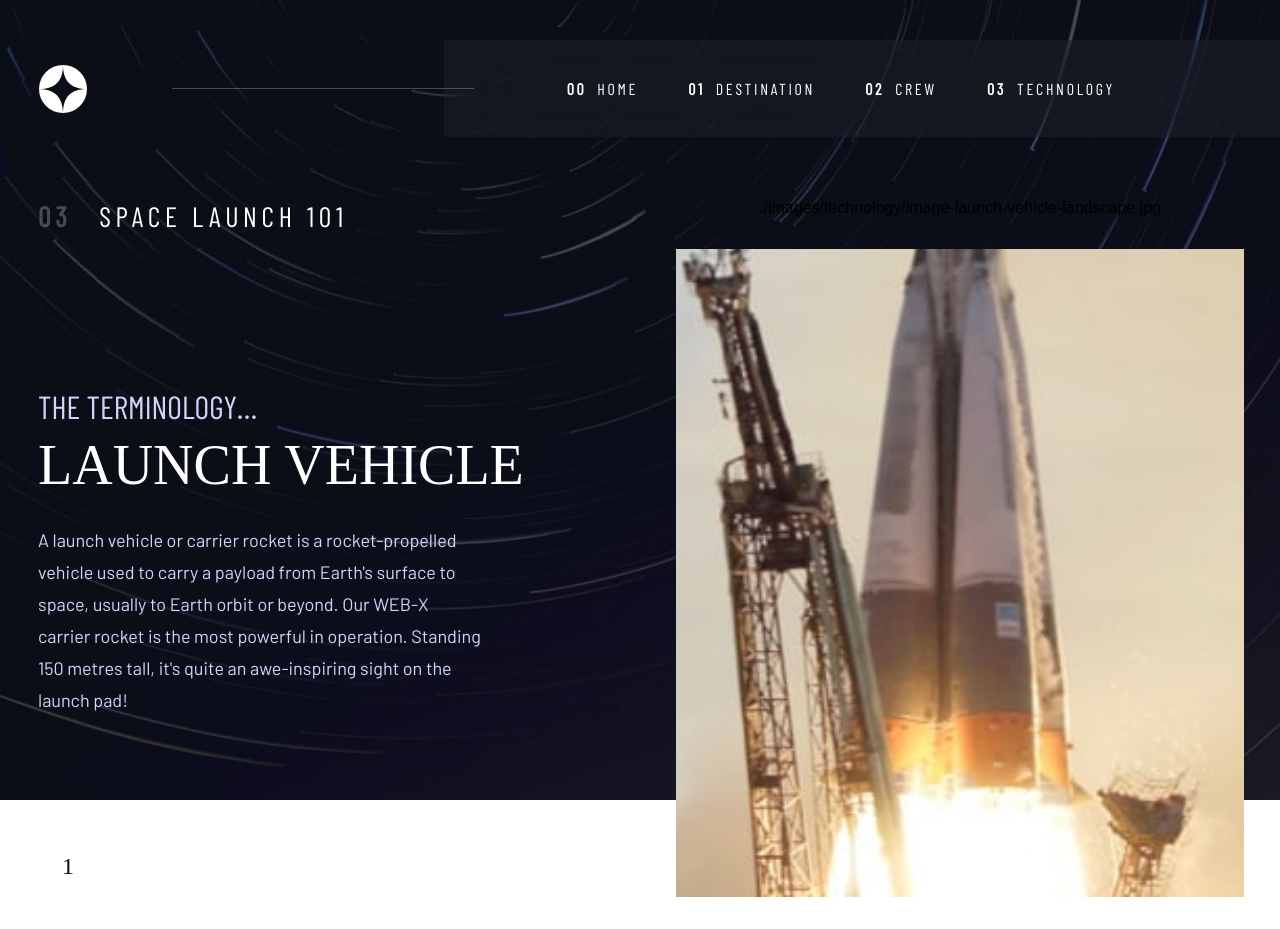
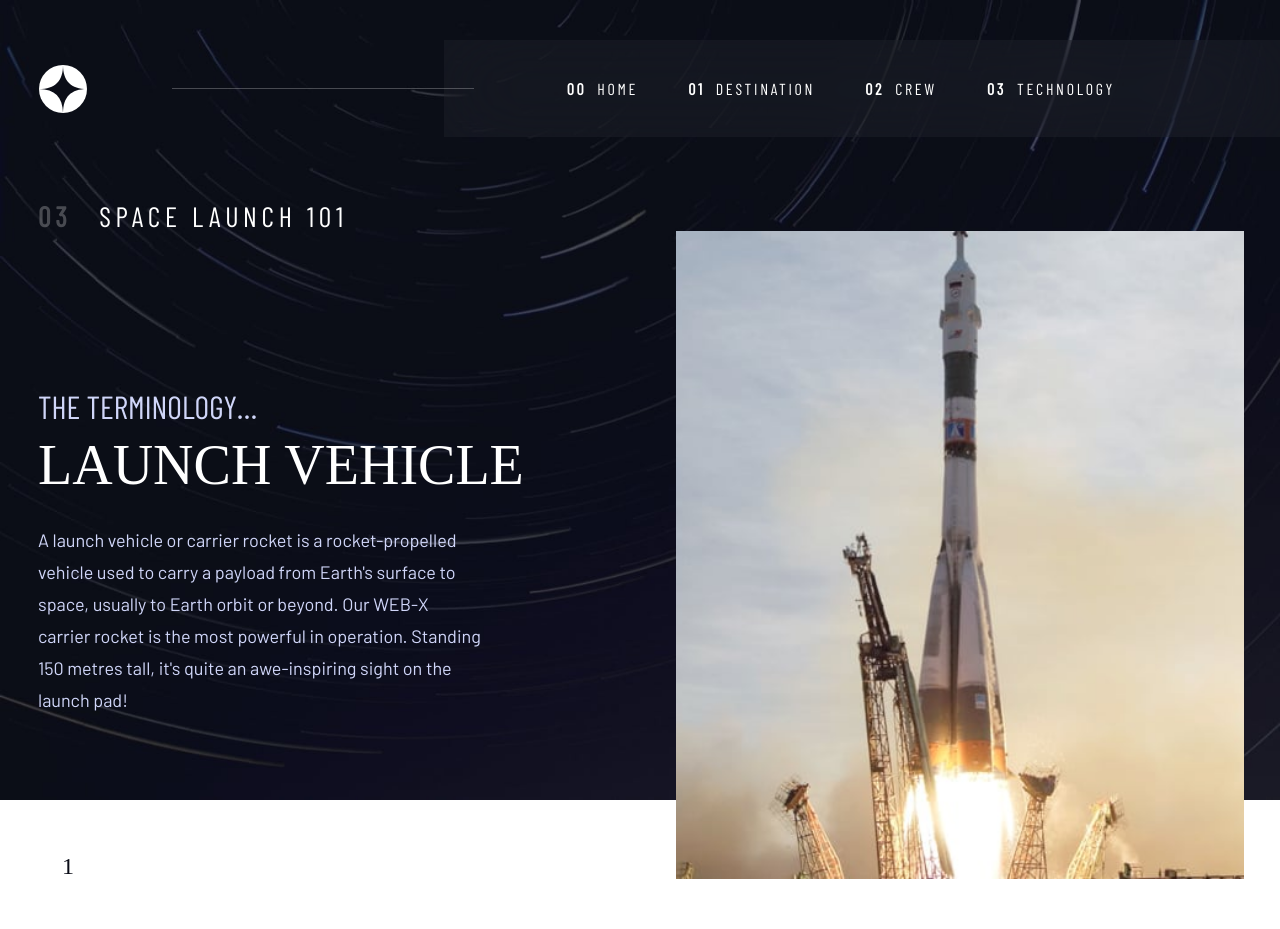
Before and after one commit to YerikAH/space-tourism-frontend-mentor, a React (Vite) app: page / in a window 1280 px wide. Built offline with nearby package versions, Linux system fonts and the light colour scheme; a web font is replaced by a local one.

Commit message:
useWidth

```diff
--- a/src/components/tech/TechImage.tsx
+++ b/src/components/tech/TechImage.tsx
@@ -1,4 +1,5 @@
 import React from "react";
+import useWidth from "../../hook/useWidth";
 import { Tech } from "../../interface/data";
 
 import {
@@ -19,6 +20,7 @@ export default function TechImage({
   name,
   description,
 }: Tech) {
+  const {windowWidth, renderImages} = useWidth(1000);
   return (
     <>
       <DivStart>
@@ -29,7 +31,7 @@ export default function TechImage({
       </DivStart>
 
       <ImageRespon className="mobile">
-        <ImageTech src={image_path_mobile} />
+	<ImageTech src={renderImages ? image_path_desktop : image_path_mobile} />
       </ImageRespon>
 
       <SubtitleOne className="tablet"> THE TERMINOLOGY… </SubtitleOne>
--- a/src/components/tech/TechInfo.tsx
+++ b/src/components/tech/TechInfo.tsx
@@ -15,9 +15,8 @@ export default function TechInfo({ name, description, image_path_desktop, image_
       <SubtitleOne className="mobile">THE TERMINOLOGY…</SubtitleOne>
       <HeadlinePrincipal className="mobile">{name}</HeadlinePrincipal>
       <TextBodyOne className="mobile">{description}</TextBodyOne>
-      <p>{image_path_mobile}</p>
       <ImageRespon className="tablet">
-        <ImageTech src={image_path_mobile} />
+        <ImageTech src={image_path_desktop} />
       </ImageRespon>
     </>
   );
--- a/src/styles/tech_styles.ts
+++ b/src/styles/tech_styles.ts
@@ -109,10 +109,7 @@ export const ImageRespon = styled.div`
     max-height: 18rem;
   }
   @media (min-width: 720px) {
-    width: 28.523rem;
-    max-height: 35.75rem;
-    margin-top: 3.75rem;
-    margin-bottom: 0;
+    height: 19.375rem;
   }
   @media (min-width: 1000px) {
     margin-top: 0;
```
